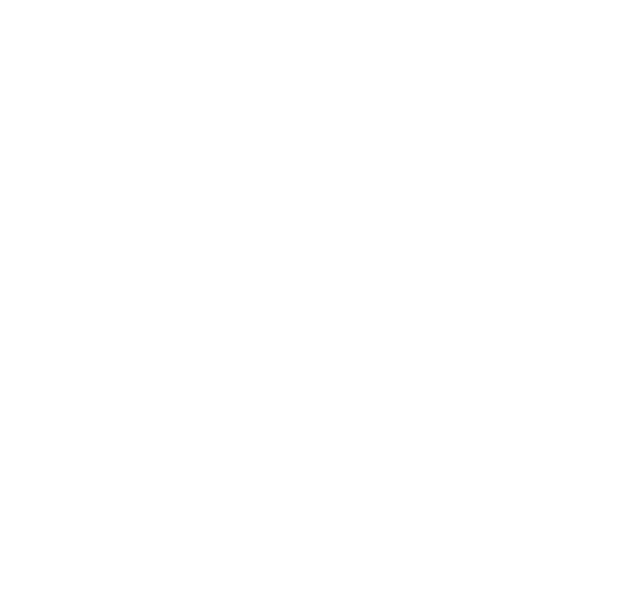
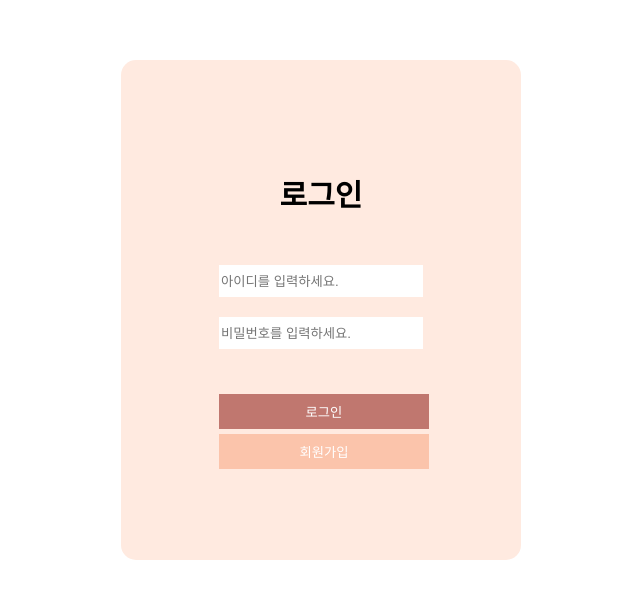
Before and after one commit to ssbmel/silkroad, a React (Vite) app: page /Login in a window 1280 px wide. Before the commit this address had no page. Shown: the part 240-838 px from the top of the page, without its empty margins (319-959 px from the left). Before the commit the page ends 800 px from the top, so only its background shows below. Built offline with nearby package versions, Linux system fonts and the light colour scheme.

Commit message:
페이지 연결

```diff
--- a/src/Router.jsx
+++ b/src/Router.jsx
@@ -1,11 +1,19 @@
 import { BrowserRouter, Route, Routes } from "react-router-dom";
 import Home from "../src/pages/Home";
+import Login from "./pages/Login";
+import MyPage from "./pages/MyPage";
+import SignUp from "./pages/SignUp";
+import Write from "./pages/Write";
 
 function Router() {
   return (
     <BrowserRouter>
       <Routes>
         <Route path="/" element={<Home />} />
+        <Route path="/Login" element={<Login/>} />
+        <Route path="/MyPage" element={<MyPage/>} />
+        <Route path="/SignUp" element={<SignUp/>} />
+        <Route path="/Write" element={<Write/>} />
       </Routes>
     </BrowserRouter>
   );
--- a/src/components/Calendar.jsx
+++ b/src/components/Calendar.jsx
@@ -1,15 +1,16 @@
 import styled from "styled-components";
 import Search from "./Search";
+
+const StBodyLeft = styled.div`
+  width: 20%;
+  flex-direction: column;
+  box-sizing: border-box;
+`;
 
 const StCalendar = styled.div`
   width: 100%;
   height: 200px;
   border: 1px solid black;
-`;
-const StBodyLeft = styled.div`
-  width: 20%;
-  flex-direction: column;
-  box-sizing: border-box;
 `;
 
 function Calendar() {
--- a/src/components/Header.jsx
+++ b/src/components/Header.jsx
@@ -1,5 +1,6 @@
 import styled from "styled-components";
 import logo from "../img/logotitle.png";
+import Layout from "./Layout";
 
 function Header() {
 
@@ -13,7 +14,8 @@ const StTitle = styled.img`
 `;
   return (
     <>
-      <StTitle src={logo} alt={logo} />
+      <Layout />
+      <StTitle src={logo} alt={logo}/>
     </>
   );
 }
--- a/src/components/Layout.jsx
+++ b/src/components/Layout.jsx
@@ -1,9 +1,11 @@
+import { useNavigate } from "react-router-dom";
 import styled from "styled-components";
 
 const StLoginBox = styled.div`
-  width : 80%;
+  width : 1200px;
   height : 50px;
   margin : 10px auto;
+  display: flex;
 `;
 const StLogin = styled.div`
   width: 100%;
@@ -23,12 +25,22 @@ const StProfile = styled.div`
 `;
 
 function Layout() {
+  const navigate = useNavigate();
+
+  const goToLogin = () => {
+    navigate('/Login');
+  }
+
+  const goToMyPage = () => {
+    navigate('/MyPage');
+  }
 
   return (
     <StLoginBox>
       <StLogin>
-      <StProfile />
-      로그인
+      <StProfile onClick={goToMyPage}/>
+      <p style={{color: "#F4978E"}}
+      onClick={goToLogin}>로그인</p>
       </StLogin>
     </StLoginBox>
   )
--- a/src/components/Profile.jsx
+++ b/src/components/Profile.jsx
@@ -1,15 +1,41 @@
+import { useNavigate } from "react-router-dom";
 import styled from "styled-components";
 
 const StProfile = styled.div`
-  width: 20%;
+  width: 100%;
   height: 200px;
   border: 1px solid black;
 `;
+const StBodyRight = styled.div`
+  width: 20%;
+  flex-direction: column;
+  box-sizing: border-box;
+`;
+const StWriteBtn = styled.div`
+  width: 100%;
+  height: 40px;
+  margin: 10px 0;
+  padding: 10px 0;
+  text-align: center;
+  box-sizing: border-box;
+  cursor: pointer;
+  color: white;
+  background-color: #F8AD9D;
+`;
 
 function Profile() {
+  const navigate = useNavigate();
+
+  const goToWrite = () => {
+    navigate('/Write')
+  }
   return (
-    <StProfile>Profile</StProfile>
-  )
+    <StBodyRight>
+      <StProfile>Profile</StProfile>
+      <StWriteBtn
+      onClick={goToWrite}>글쓰기</StWriteBtn>
+    </StBodyRight>
+  );
 }
 
-export default Profile
+export default Profile;
--- a/src/components/Search.jsx
+++ b/src/components/Search.jsx
@@ -5,7 +5,7 @@ const StSearchBox = styled.input`
   height: 25px;
   border: 1px solid black;
   border-radius: 15px;
-  margin: 10px 0;
+  margin: 20px 0;
 `;
 
 function Search() {
--- a/src/pages/Home.jsx
+++ b/src/pages/Home.jsx
@@ -2,22 +2,22 @@ import styled from "styled-components";
 import Calendar from "../components/Calendar";
 import Contents from "../components/Contents";
 import Header from "../components/Header";
-import Layout from "../components/Layout";
 import Profile from "../components/Profile";
 import Navibar from "../components/Navibar";
 
 
 const Container = styled.div`
   width: 70%;
-  min-height: 600px;
+  min-width: 800px;
+  max-width: 1200px;
   display: flex;
   margin: 20px auto;
   gap: 60px;
   justify-content: center;
 `;
 const StLine = styled.div`
-  width: 80%;
-  margin: 10px auto;
+  width: 1200px;
+  margin: 30px auto 50px auto;
   border-bottom: 1px solid #F4978E;
 `;
 
@@ -25,7 +25,6 @@ const StLine = styled.div`
 function MainPage() {
   return (
     <>
-      <Layout />
       <Header />
       <Navibar />
       <StLine />
--- a/src/pages/Login.jsx
+++ b/src/pages/Login.jsx
@@ -0,0 +1,89 @@
+import { useNavigate } from "react-router-dom";
+import styled from "styled-components"
+
+const StContainer = styled.div`
+  width: 400px;
+  height: 500px;
+  background-color: #FFEAE0;
+  margin: 300px auto;
+  display: flex;
+  border-radius: 15px;
+`;
+const StIdPwForm = styled.form`
+  width: auto;
+  height: auto;
+  margin: auto;
+  justify-content: center;
+  display: grid;
+  gap: 20px;
+`;
+const StIdInput = styled.input`
+  width: 200px;
+  height: 30px;
+  border: none;
+`;
+const StPwInput = styled.input`
+  width: 200px;
+  height: 30px;
+  border: none;
+`;
+const StBtnBox = styled.div`
+  width: 200px;
+  display: grid;
+  margin-top: 20px;
+`;
+const StLoginBtn = styled.button`
+  width: 210px;
+  height: 35px;
+  background-color: #C0776F;
+  color: white;
+  border: none;
+  margin-top: 5px;
+  cursor: pointer;
+`;
+const StSignUpBtn = styled.button`
+  width: 210px;
+  height: 35px;
+  background-color: #FBC4AB;
+  color: white;
+  border: none;
+  margin-top: 5px;
+  cursor: pointer;
+`;
+const StLoginTitle = styled.h1`
+  font-size: 30px;
+  text-align: center;
+  margin-bottom: 30px;
+  color: black;
+`;
+
+function Login() {
+  const navigate = useNavigate();
+
+  // const goToLogin = () => {
+  //   navigate('/Login');
+  // }
+
+  const goToSignUp = () => {
+    navigate('/SignUp');
+  }
+
+  return (
+    <>
+      <StContainer>
+        <StIdPwForm>
+          <StLoginTitle>로그인</StLoginTitle>
+          <StIdInput placeholder="아이디를 입력하세요."/>
+          <StPwInput placeholder="비밀번호를 입력하세요."/>
+          <StBtnBox>
+            <StLoginBtn>로그인</StLoginBtn>
+            <StSignUpBtn
+            onClick={goToSignUp}>회원가입</StSignUpBtn>
+          </StBtnBox>
+        </StIdPwForm>
+      </StContainer>
+    </>
+  )
+}
+
+export default Login
--- a/src/pages/SignUp.jsx
+++ b/src/pages/SignUp.jsx
@@ -0,0 +1,97 @@
+import { useNavigate } from "react-router-dom";
+import styled from "styled-components"
+
+const StContainer = styled.div`
+  width: 400px;
+  height: auto;
+  background-color: #FFEAE0;
+  margin: 300px auto;
+  display: flex;
+  border-radius: 15px;
+`;
+const StIdPwForm = styled.form`
+  width: auto;
+  height: auto;
+  margin: auto;
+  justify-content: center;
+  display: grid;
+  gap: 20px;
+  padding: 50px;
+`;
+const StIdInput = styled.input`
+  width: 200px;
+  height: 30px;
+  border: none;
+`;
+const StPwInput = styled.input`
+  width: 200px;
+  height: 30px;
+  border: none;
+`;
+const StNicknameInput = styled.input`
+  width: 200px;
+  height: 30px;
+  border: none;
+`;
+const StBtnBox = styled.div`
+  width: 200px;
+  display: grid;
+  margin-top: 20px;
+`;
+const StSignUpBtn = styled.button`
+  width: 210px;
+  height: 35px;
+  background-color: #C0776F;
+  color: white;
+  border: none;
+  margin-top: 5px;
+  cursor: pointer;
+`;
+const StBackBtn = styled.button`
+  width: 210px;
+  height: 35px;
+  background-color: #FBC4AB;
+  color: white;
+  border: none;
+  margin-top: 5px;
+  cursor: pointer;
+`;
+const StLoginTitle = styled.h1`
+  font-size: 30px;
+  text-align: center;
+  margin-bottom: 30px;
+  color: black;
+`;
+
+function SignUp() {
+  const navigate = useNavigate();
+
+  // const goToLogin = () => {
+  //   navigate('/Login');
+  // }
+
+  const goToLogin = () => {
+    navigate('/Login');
+  }
+
+  return (
+    <>
+      <StContainer>
+        <StIdPwForm>
+          <StLoginTitle>회원가입</StLoginTitle>
+          <StIdInput placeholder="@email.com"/>
+          <StPwInput type="password" placeholder="비밀번호를 입력하세요."/>
+          <StPwInput type="password" placeholder="비밀번호를 다시 입력하세요."/>
+          <StNicknameInput placeholder="닉네임을 입력하세요."/>
+          <StBtnBox>
+            <StSignUpBtn>가입하기</StSignUpBtn>
+            <StBackBtn
+            onClick={goToLogin}>뒤로가기</StBackBtn>
+          </StBtnBox>
+        </StIdPwForm>
+      </StContainer>
+    </>
+  )
+}
+
+export default SignUp
--- /dev/null
+++ b/src/pages/Write.jsx
@@ -0,0 +1,8 @@
+
+function Write() {
+  return (
+    <div>Write</div>
+  )
+}
+
+export default Write
```
